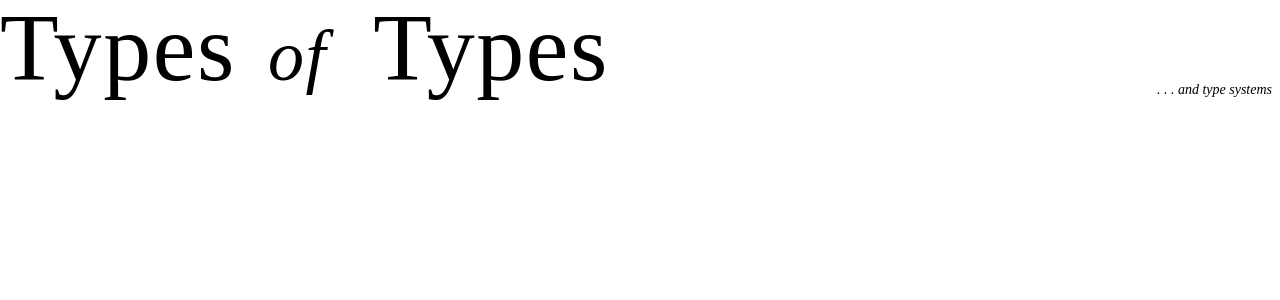
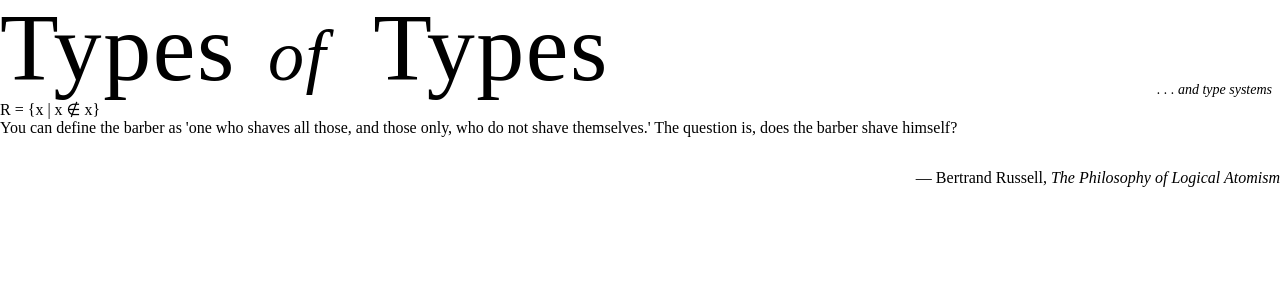
Before and after one commit to lucasmcclean/types-of-types, a SvelteKit app: page / in a window 1280 px wide. Shown: the top 300 px of the page. Built offline with nearby package versions, Linux system fonts and the light colour scheme; a web font is replaced by a local one.

Commit message:
feat: add Russell's paradox

```diff
--- a/src/routes/+page.svelte
+++ b/src/routes/+page.svelte
@@ -11,4 +11,20 @@
 		</div>
 		<p class="-mt-4 place-self-end pe-2 text-sm italic">. . . and type systems</p>
 	</Slide>
+	<Slide class="h-full place-content-center place-items-center">
+		<p>R = {'{'}x | x ∉ x{'}'}</p>
+	</Slide>
+	<Slide class="h-full place-content-center place-items-center">
+		<figure class="m-0">
+			<blockquote class="text-start" cite="urn:isbn:0415495475">
+				<p>
+					You can define the barber as 'one who shaves all those, and those only, who do not shave
+					themselves.' The question is, does the barber shave himself?
+				</p>
+			</blockquote>
+			<figcaption class="mt-8 text-end">
+				— Bertrand Russell, <cite>The Philosophy of Logical Atomism</cite>
+			</figcaption>
+		</figure>
+	</Slide>
 </Presentation>
```
